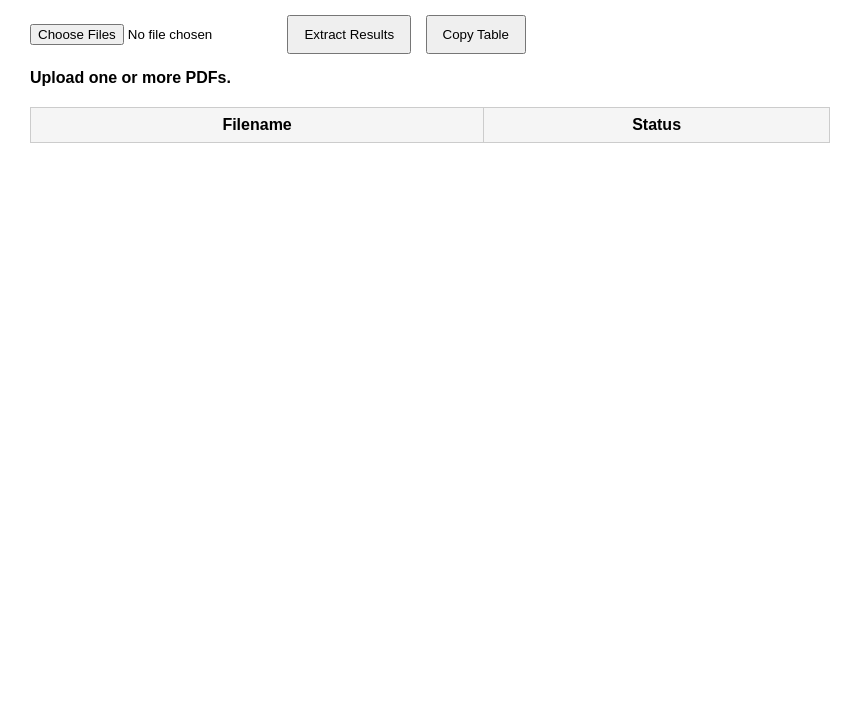
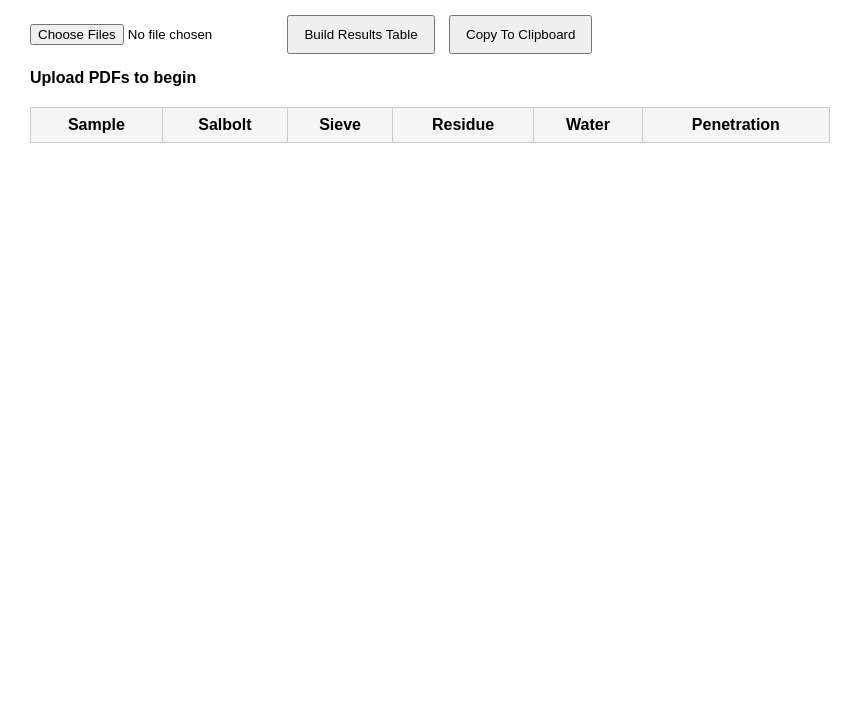
Before and after one commit to justinemeriel-mcasphalt/emulsion-result-extractor, a plain HTML site: page index.html in a window 1280 px wide. Shown: the part 82-800 px from the top of the page, without its empty margins (0-863 px from the left). Drawn offline with Linux system fonts and the light colour scheme.

Commit message:
Update HTML structure and button labels

```diff
--- a/index.html
+++ b/index.html
@@ -4,9 +4,10 @@
     <meta charset="UTF-8">
     <title>Lab Result Extractor</title>
 
+    <script src="https://cdnjs.cloudflare.com/ajax/libs/pdf.js/3.11.174/pdf.min.js"></script>
+
     <link rel="stylesheet" href="style.css">
 </head>
-
 <body>
 
 <h1>Lab Result Extractor</h1>
@@ -18,23 +19,27 @@
     multiple>
 
 <button id="extractBtn">
-        Extract Results
+    Build Results Table
 </button>
 
 <button id="copyBtn">
-        Copy Table
+    Copy To Clipboard
 </button>
 
 <p id="status">
-        Upload one or more PDFs.
+    Upload PDFs to begin
 </p>
 
 <table id="resultsTable">
 
 <thead>
 <tr>
-                <th>Filename</th>
-                <th>Status</th>
+    <th>Sample</th>
+    <th>Salbolt</th>
+    <th>Sieve</th>
+    <th>Residue</th>
+    <th>Water</th>
+    <th>Penetration</th>
 </tr>
 </thead>
 
```
Lines whose indentation alone changed are shown as unchanged.
